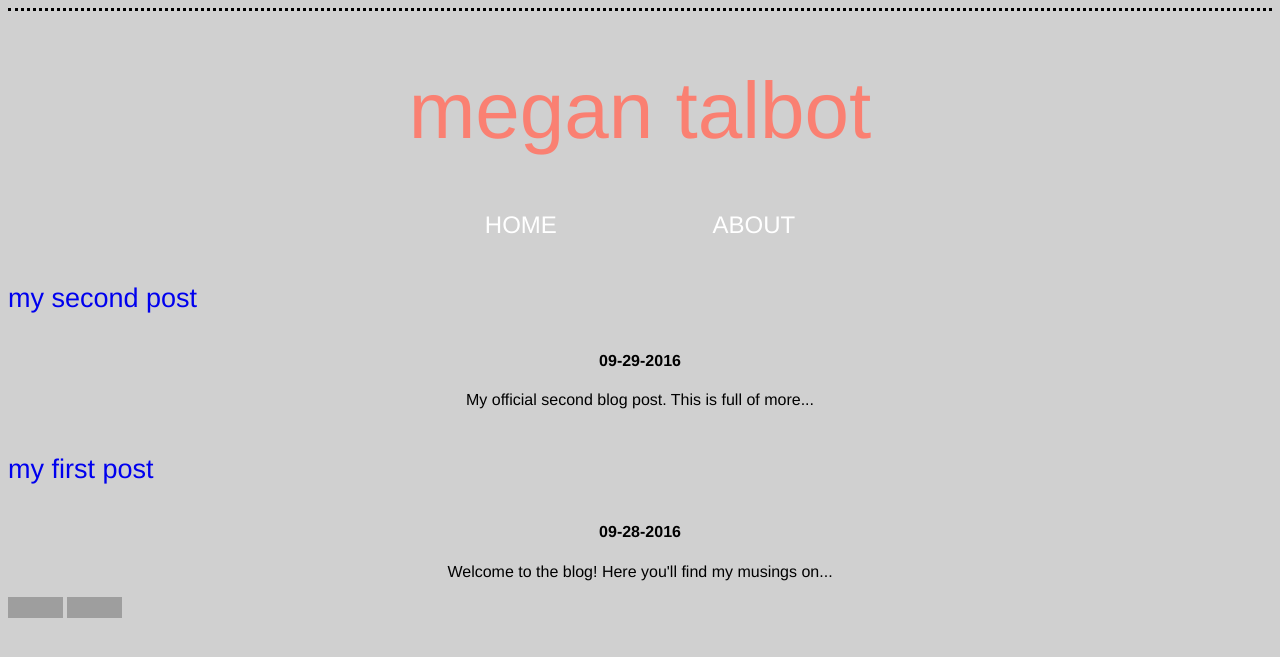
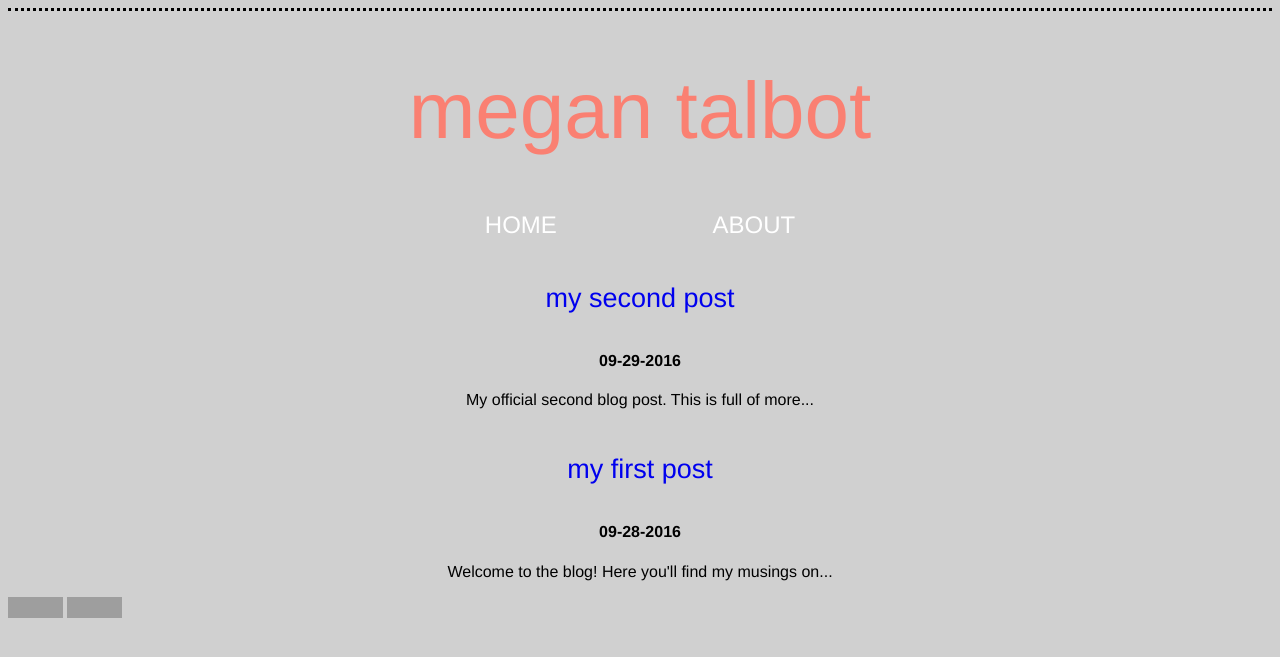
Before and after one commit to meganft/meganft.github.io, a Jekyll site: the page built from index.html, in a window 1280 px wide. Shown: the top 657 px of the page. Built offline with Jekyll 4.4.1, drawn with Linux system fonts in a browser that asks for light colours; grey boxes are pictures that could not be loaded.

Commit message:
Change link styles

```diff
--- a/_includes/header.html
+++ b/_includes/header.html
@@ -9,6 +9,5 @@
   <h1>{{ site.title }}</h1>
   <div>
       <a style="color:white; font-size: 1.5em; align: middle; padding:2cm;" href="/">HOME</a></li> <a style="color:white; font-size: 1.5em; align: middle; padding:2cm;" href="/about.html">ABOUT</a></li>
-    </ul>
   </div>
   <div class="container">
--- a/css/styles.css
+++ b/css/styles.css
@@ -21,7 +21,6 @@ h3 {
   color: black;
   font-family: Helvetica;
   font-weight: lighter;
-  text-align: left;
   font-size: 36px;
 }
 
```
